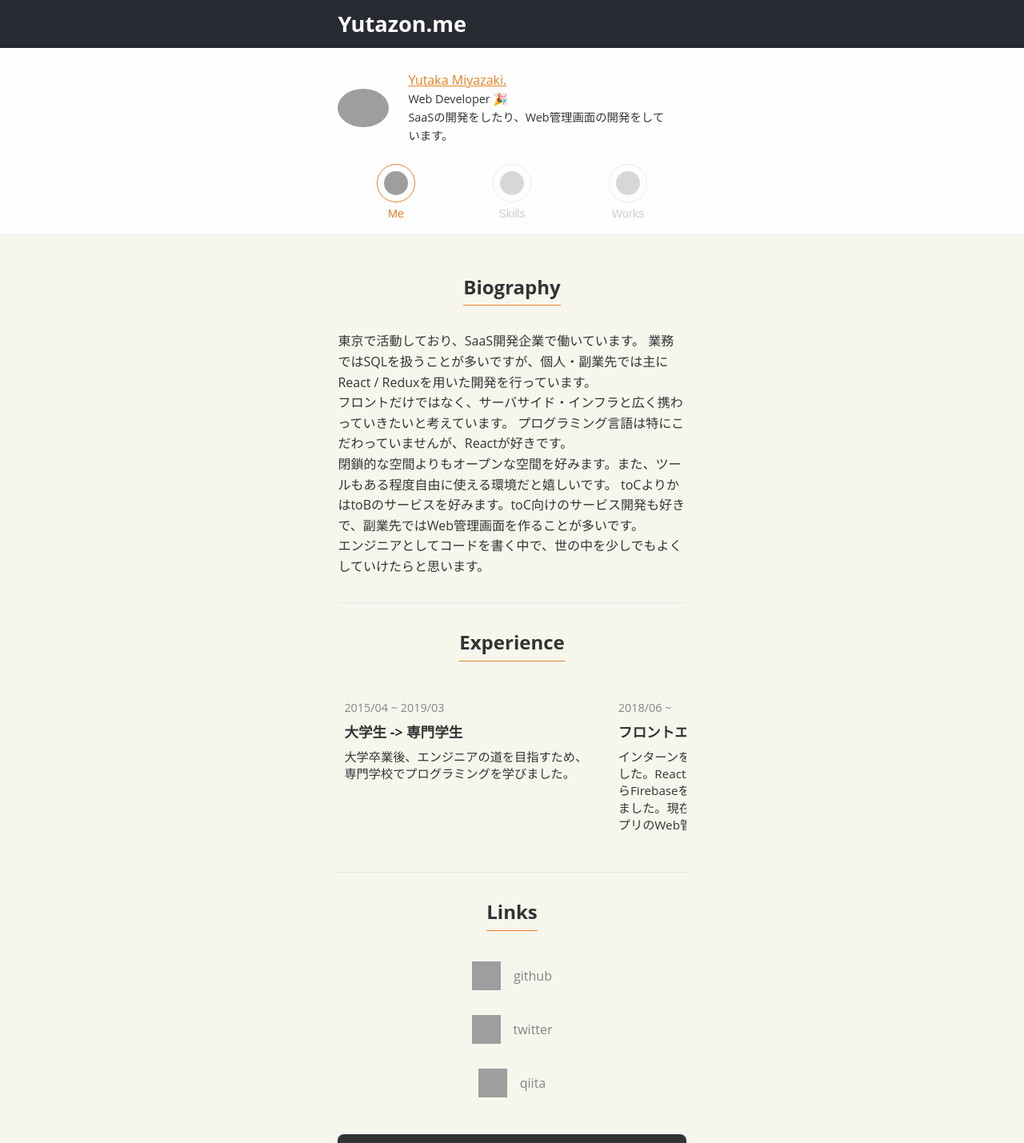
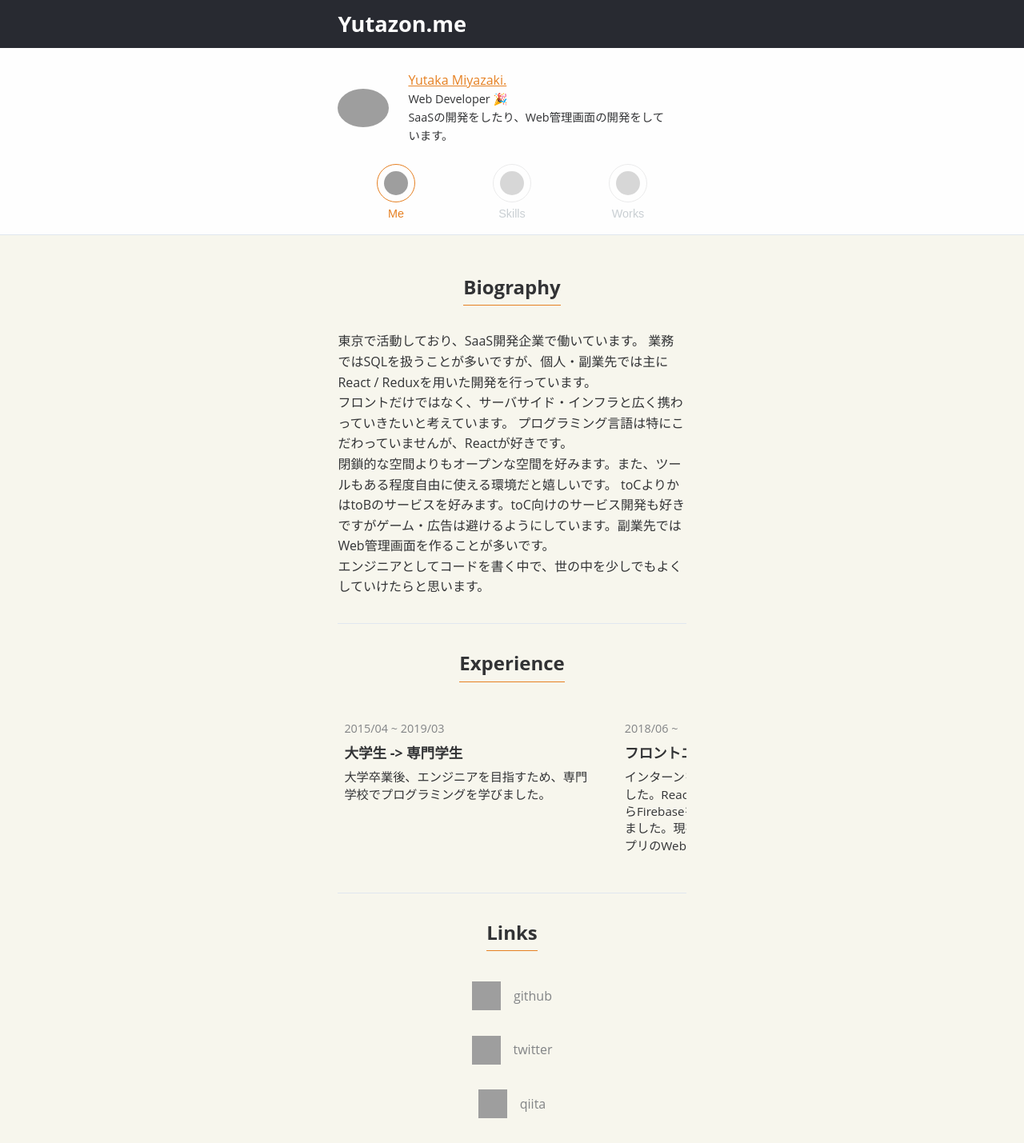
Before and after one commit to Yuta07/asibi, a Next.js app: page / in a window 1280 px wide. Shown: the top 1429 px of the page at 80% size. Built offline with nearby package versions, Linux system fonts and the light colour scheme; grey boxes are pictures that could not be loaded.

Commit message:
FIX: various

```diff
--- a/data/experience.ts
+++ b/data/experience.ts
@@ -4,7 +4,7 @@ export const ExperienceData: Experience[] = [
   {
     period: '2015/04 ~ 2019/03',
     role: '大学生 -> 専門学生',
-    description: '大学卒業後、エンジニアの道を目指すため、専門学校でプログラミングを学びました。',
+    description: '大学卒業後、エンジニアを目指すため、専門学校でプログラミングを学びました。',
   },
   {
     period: '2018/06 ~',
--- a/pages/index.tsx
+++ b/pages/index.tsx
@@ -49,7 +49,7 @@ const Resume = () => {
             プログラミング言語は特にこだわっていませんが、Reactが好きです。
             <br />
             閉鎖的な空間よりもオープンな空間を好みます。また、ツールもある程度自由に使える環境だと嬉しいです。
-            toCよりかはtoBのサービスを好みます。toC向けのサービス開発も好きで、副業先ではWeb管理画面を作ることが多いです。
+            toCよりかはtoBのサービスを好みます。toC向けのサービス開発も好きですがゲーム・広告は避けるようにしています。副業先ではWeb管理画面を作ることが多いです。
             <br />
             エンジニアとしてコードを書く中で、世の中を少しでもよくしていけたらと思います。
           </BioText>
@@ -94,7 +94,7 @@ const CoreExperienceWrapper = styled.div`
 
 const ExperienceWrapper = styled.div`
   width: 75%;
-  margin-right: 1rem;
+  margin-right: 1.5rem;
   padding: 1rem 0.5rem;
   display: inline-flex;
   flex-direction: column;
@@ -126,9 +126,9 @@ const CoreLinkWrapper = styled.div`
 `;
 
 const LinkWrapper = styled.div`
-  width: 100%;
+  width: 120px;
   height: 48px;
-  margin-top: 1.2rem;
+  margin: 1.2rem auto 0;
   padding: 6px 0;
   display: flex;
   align-items: center;
--- a/pages/works.tsx
+++ b/pages/works.tsx
@@ -18,7 +18,6 @@ const Works = () => {
   const path = router.pathname;
 
   const renderWorks = WorkData.map((work, index) => {
-    console.log(work, index);
     return (
       <EveryWorkWrapper key={index}>
         <WorkImgWrapper>
```
Also changed, not shown: amp.d.ts (added, +20 -0 lines), pages/_error.tsx (+15 -20 lines).
